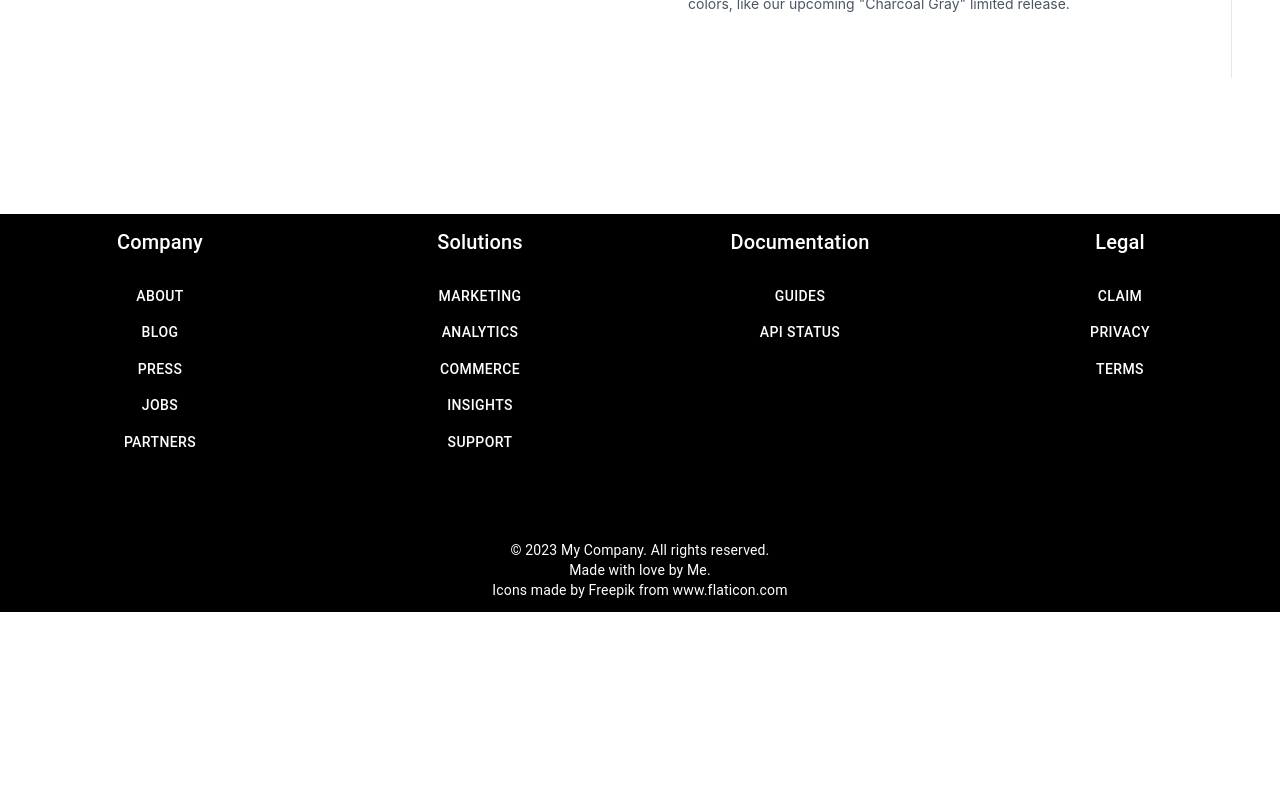
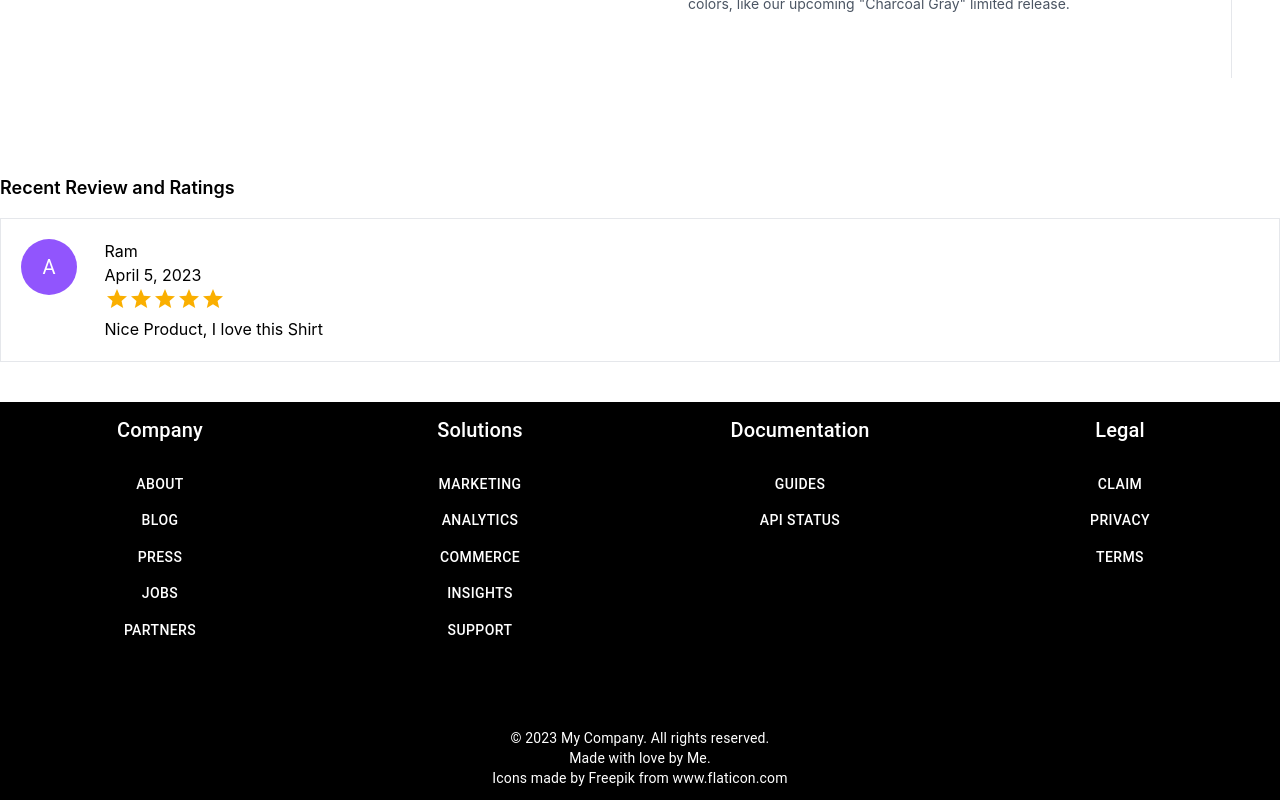
Before and after one commit to ArjunDevSingla/ecommerce_website, a React (Create React App) app: page / in a window 1280 px wide. Shown: the part 1070-1870 px from the top of the page. Before the commit the page ends 1682 px from the top, so only its background shows below. Built offline with nearby package versions, Linux system fonts and the light colour scheme.

Commit message:
Product Review Card

```diff
--- a/src/customer/components/ProductDetails/ProductDetails.jsx
+++ b/src/customer/components/ProductDetails/ProductDetails.jsx
@@ -22,7 +22,8 @@
 import { useState } from "react";
 import { StarIcon } from "@heroicons/react/20/solid";
 import { Radio, RadioGroup } from "@headlessui/react";
-import { Button, Rating } from "@mui/material";
+import { Button, Rating, Grid } from "@mui/material";
+import ProductReviewCard from "./ProductReviewCard";
 
 const product = {
   name: "Basic Tee 6-Pack",
@@ -293,6 +294,20 @@ export default function ProductDetails() {
             </div>
           </div>
         </section>
+
+        {/* rating and reviews */}
+        <section>
+          <h1 className="font-semibold text-lg pb-4">Recent Review and Ratings</h1>
+          <div className="border p-5">
+              <Grid container spacing={7}>
+                      <Grid item xs={7}>
+                        <div className="space-y-5">
+                          <ProductReviewCard/>
+                        </div>
+                      </Grid>
+              </Grid>
+          </div>
+        </section>
       </div>
     </div>
   );
--- /dev/null
+++ b/src/customer/components/ProductDetails/ProductReviewCard.jsx
@@ -0,0 +1,29 @@
+import React from 'react'
+import { Grid, Avatar, Box, Rating } from "@mui/material"
+
+const ProductReviewCard = () => {
+  return (
+    <div>
+        <Grid container spacing={2} gap={3}>
+            <Grid item xs={1}>
+                <Box>
+                    <Avatar className='text-white' sx={{width:56, height:56, bgcolor:"#9155fd"}}>A</Avatar>
+                </Box>
+            </Grid>
+            <Grid item xs={9}>
+                <div className='space-y-2'>
+                    <div>
+                        <p>Ram</p>
+                        <p>April 5, 2023</p>
+                    </div>
+                </div>
+
+                <Rating value={4.5} name="half-rating" />
+                <p>Nice Product, I love this Shirt</p>
+            </Grid>
+        </Grid>
+    </div>
+  )
+}
+
+export default ProductReviewCard
```
